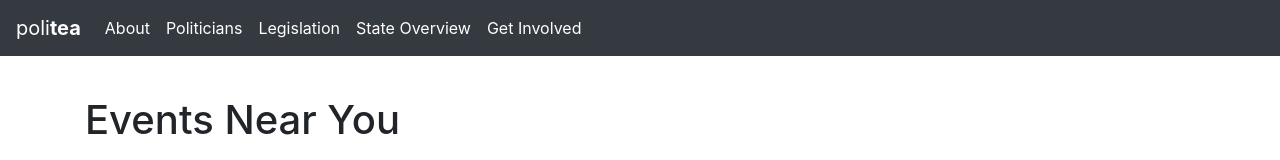
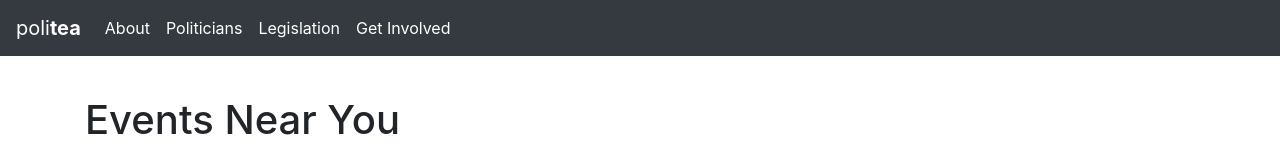
Before and after one commit to manolo-alvarez/PoliTEA, a plain HTML site: page Events.html in a window 1280 px wide. Shown: the top 160 px of the page. Drawn offline with nearby package versions, Linux system fonts and the light colour scheme; no server answers.

Commit message:
remove stateoverview from navbar

```diff
--- a/Events.html
+++ b/Events.html
@@ -29,9 +29,6 @@
         </li>
         <li class="nav-item active">
           <a class="nav-link" href="./Legislation.html">Legislation<span class="sr-only">(current)</span></a>
-        </li>
-        <li class="nav-item active">
-          <a class="nav-link" href="./state_overview.html">State Overview<span class="sr-only">(current)</span></a>
         </li>
         <li class="nav-item active">
           <a class="nav-link" href="./address.html">Get Involved<span class="sr-only">(current)</span></a>
```
